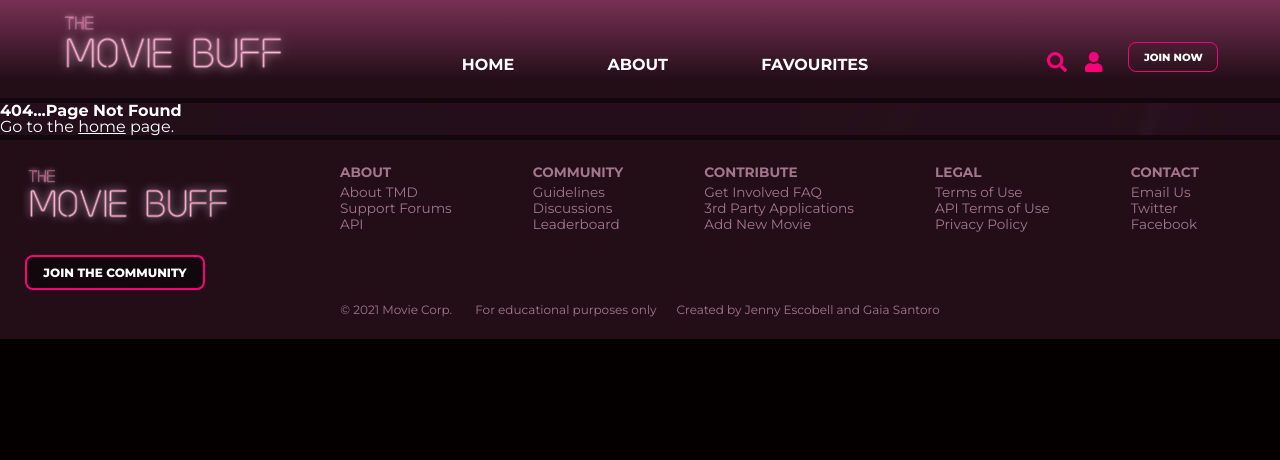
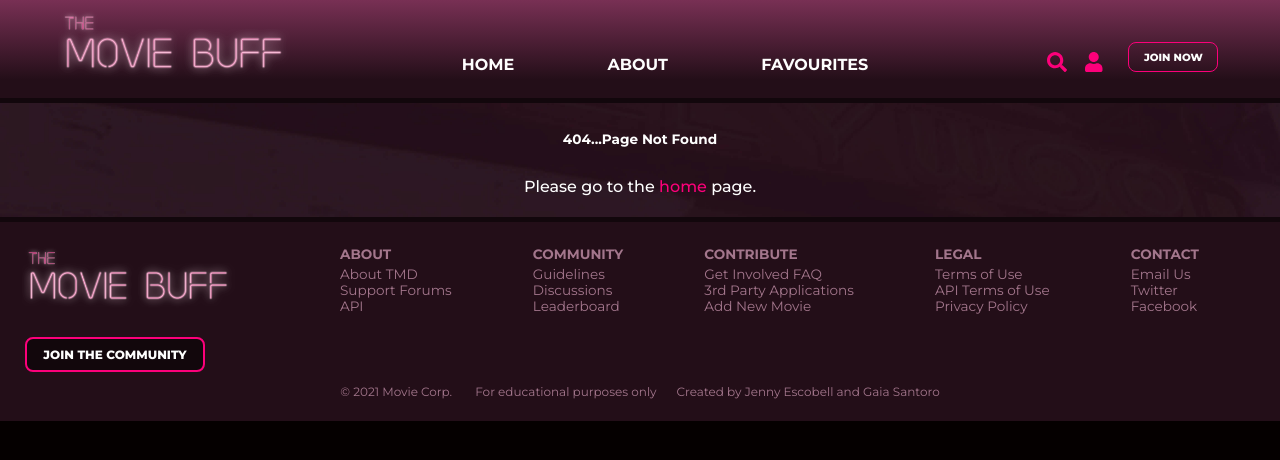
Before and after one commit to jennyesc/movieBuff, a React (Create React App) app: page /now-playing in a window 1280 px wide. Shown: the top 460 px of the page. Built offline with nearby package versions, Linux system fonts and the light colour scheme; what use-global-hook would draw is missing.

Commit message:
404 Page not found styling

```diff
--- a/src/components/PageNotFound.js
+++ b/src/components/PageNotFound.js
@@ -5,23 +5,23 @@ import background from '../images/about-bg.jpg';
 
 function PageNotFound () {
 	return (
-		// <main>
-		// 	<section>
+		 <main>
+			<section>
 				<div className="page-container">
 						<div className="page-background">
 							<div className="image" style={{ backgroundImage: `url(${background})`}}>
 								<div className="page-container">
 									<h2 className="align">404...Page Not Found</h2>
 									<div className="p">
-										<p>Go to the <Link to={'/'}>home</Link> page.</p>
+										<p>Please go to the <Link to={'/'}>home</Link> page.</p>
 									</div>
 								</div>
 							</div>
 						</div>
 				</div>
 
-		// 	</section>
-		// </main>
+		 	</section>
+		 </main>
 
 	);
 }
--- a/src/styles/components/_page-not-found.scss
+++ b/src/styles/components/_page-not-found.scss
@@ -3,16 +3,16 @@
 @use '../base/type' as *;
 @use '../utilities/mixins' as *;
 
-// main{
-//     // display: block;
-//     border: 3px solid green;
-//     @media (min-width: $tabletSmall){
-//         @include mc;
-//     }
+ main{
+    display: block;
+    // border: 3px solid green;
+    @media (min-width: $tabletSmall){
+    @include mc;
+    }
 
     .page-container{
         //margin-top: 20px;
-        border: 2px solid orange;
+        // border: 2px solid orange;
 
         .page-background{
             width: auto;
@@ -21,7 +21,7 @@
                 background-position: center;
                 background-size: cover;
                 background-repeat: no-repeat;
-                // border: 2px solid red;
+
                 @media (min-width: $tabletSmall){
                     @include mc;
                 }
@@ -39,14 +39,14 @@
 
                 .align{
                     text-align: center;
-                    color: red;
-                    border: 2px solid green;
-                    font-size: 0.40rem;
+                    color: $fontColor;
+                    // border: 2px solid green;
+                    font-size: 0.85rem;
                     padding: 30px 0px 30px 0px;
                 }
 
                 .p{
-                    text-align: right;
+                    text-align: center;
                     padding: 0px 15px 20px 15px;
                     font-weight: $fontMed;
                     font-size: 0.95rem;
@@ -65,4 +65,4 @@
             } // page-container
         }// Page-bg
     }
-// }// Main
+}// Main
--- a/src/styles/styles.scss
+++ b/src/styles/styles.scss
@@ -16,6 +16,7 @@
 @use './components/single-movie';
 @use './components/nav';
 @use './components/footer';
+@use './components/page-not-found';
 
 // Google Fonts - Import
 @import url('https://fonts.googleapis.com/css2?family=Montserrat:wght@400;500;600;700;800;900&display=swap');
```
